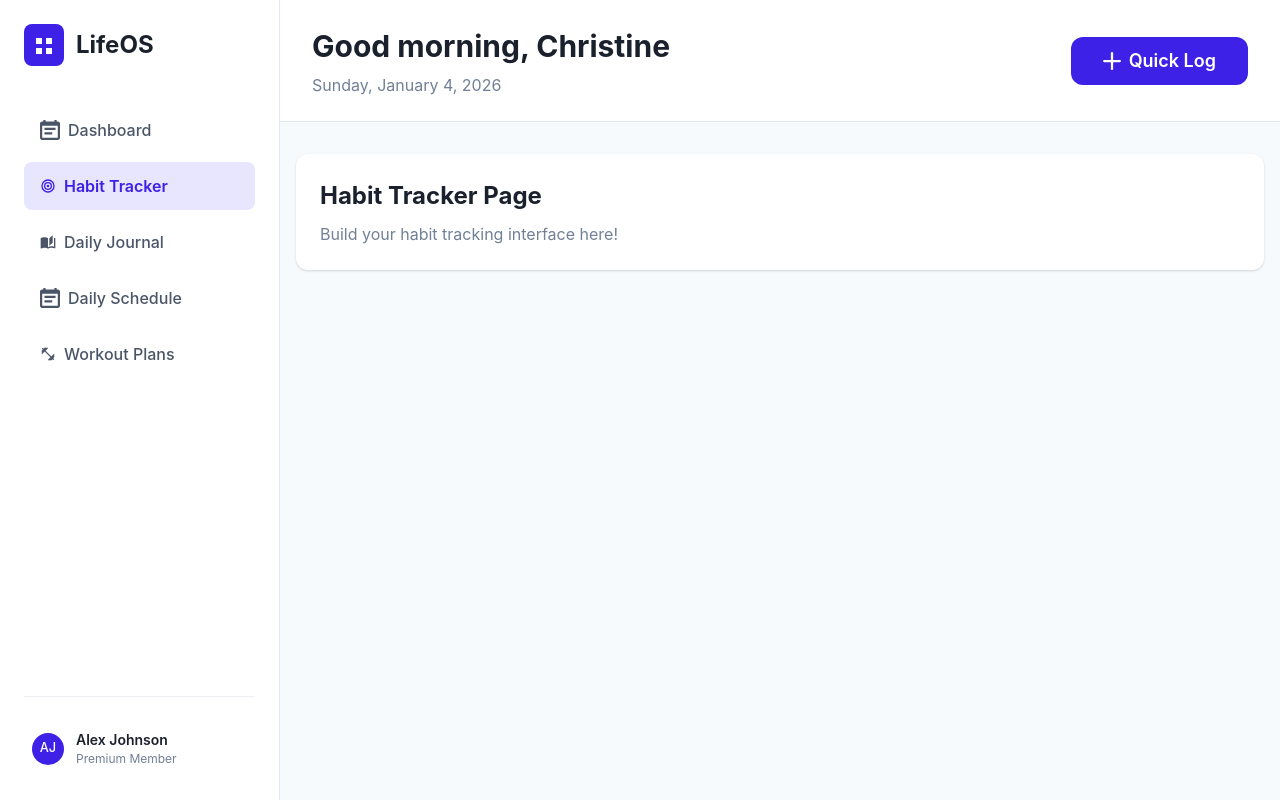
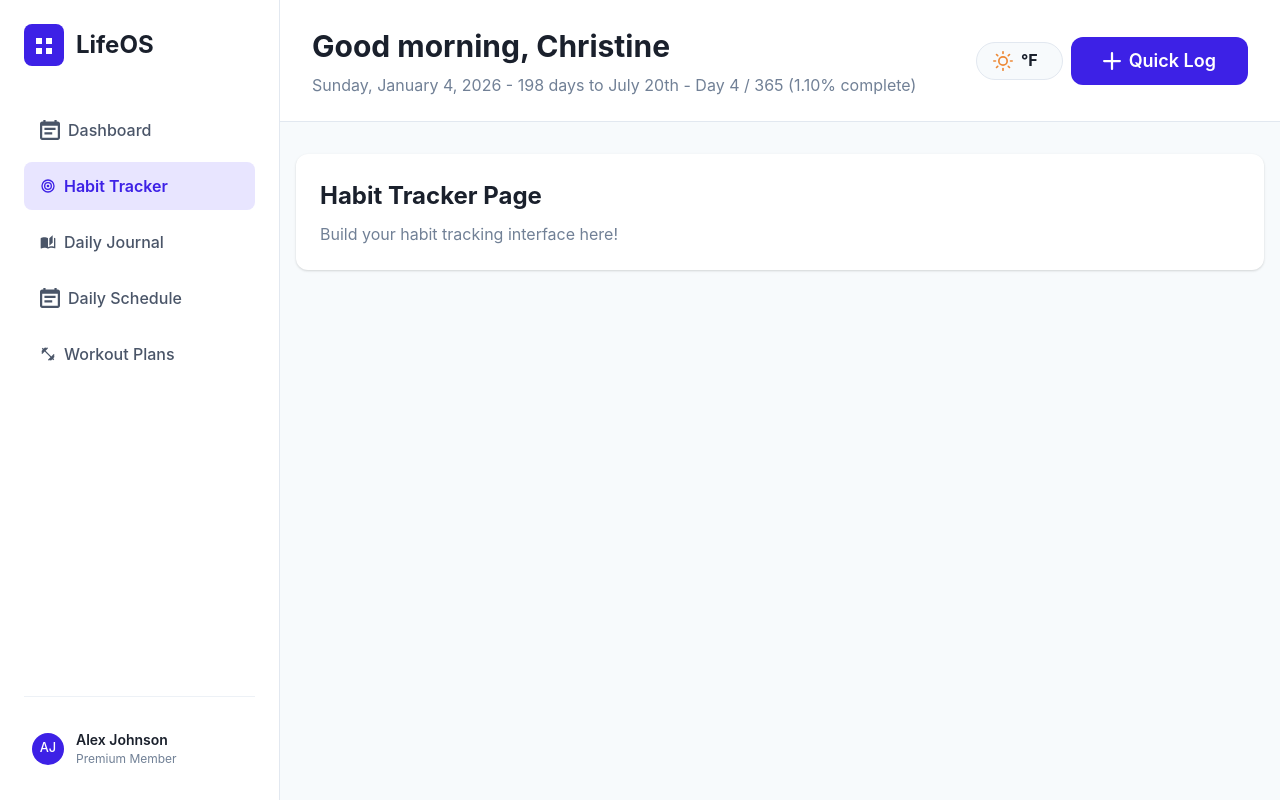
Before and after one commit to celuu/clap, a React (Create React App) app: page /habit-tracker in a window 1280 px wide. Built offline with nearby package versions, Linux system fonts and the light colour scheme; no server answers.

Commit message:
Add weather and countdown.

```diff
--- a/package.json
+++ b/package.json
@@ -19,6 +19,7 @@
     "framer-motion": "^12.23.26",
     "react": "^19.2.3",
     "react-dom": "^19.2.3",
+    "react-icons": "^5.5.0",
     "react-router-dom": "^7.11.0",
     "react-scripts": "5.0.1",
     "typescript": "^4.9.5",
--- a/src/components/Header.tsx
+++ b/src/components/Header.tsx
@@ -1,30 +1,79 @@
-import { Box, HStack, VStack, Text, Button, Icon } from '@chakra-ui/react';
-import { AddIcon } from '@chakra-ui/icons';
-
+import { Box, HStack, VStack, Text, Button, Icon, Badge, Tag } from '@chakra-ui/react';
+import { AddIcon, SunIcon } from '@chakra-ui/icons';
+import { useEffect, useState } from "react";
+import { weatherService } from "../services/weatherService";
+import { Weather } from "../types";
+import { getWeatherIcon } from "../utils/weatherIcons";
 interface HeaderProps {
   userName?: string;
   date?: string;
 }
 
 export const Header = ({ userName = 'Christine', date }: HeaderProps) => {
-  const today = date || new Date().toLocaleDateString('en-US', {
+
+  const [weather, setWeather] = useState<Weather | null>(null);
+
+  useEffect(() => {
+    weatherService.getCurrentWeather()
+      .then((data: Weather) => setWeather(data))
+      .catch((err) => console.error(err));
+  }, []);
+
+  const weatherIcon = getWeatherIcon(weather?.description || "sunny");
+
+  const today = new Date().toLocaleDateString('en-US', {
     weekday: 'long',
     month: 'long',
     day: 'numeric',
     year: 'numeric',
   });
+  const todayPST = new Date(today);
+  todayPST.setHours(0, 0, 0, 0);
+
+  const targetDate = new Date('2026-07-20T00:00:00-07:00'); // July 20, 2026 midnight PST
+
+  const countDownToJuly20 = Math.ceil((targetDate.getTime() - todayPST.getTime()) / (1000 * 60 * 60 * 24));
+  const startOfYear = new Date(todayPST.getFullYear(), 0, 1);
+  const dayOfTheYear = Math.floor((todayPST.getTime() - startOfYear.getTime()) / (1000 * 60 * 60 * 24)) + 1;
 
   return (
-    <Box w="full" bg="white" borderBottom="1px" borderColor="gray.200" px={8} py={6}>
+    <Box
+      w="full"
+      bg="white"
+      borderBottom="1px"
+      borderColor="gray.200"
+      px={8}
+      py={6}
+    >
       <HStack justify="space-between" align="center">
         <VStack align="flex-start" spacing={1}>
           <Text fontSize="3xl" fontWeight="bold">
             Good morning, {userName}
           </Text>
           <Text fontSize="md" color="gray.500">
-            {today}
+            {today} - {countDownToJuly20} days to July 20th - Day {dayOfTheYear} / 365 ({((dayOfTheYear / 365) * 100).toFixed(2)}% complete)
           </Text>
         </VStack>
+
+        <HStack spacing={2}>
+          <Tag
+            bg="gray.50"
+            borderRadius="full"
+            border="1px solid"
+            borderColor="gray.200"
+            px={4}
+            py={2}
+          >
+            <HStack spacing={2}>
+              <Icon as={weatherIcon.icon} color={weatherIcon.color} boxSize={5} />
+              <Text fontSize="md" color="gray.800" fontWeight="bold">
+                {weather?.temperature}°F
+              </Text>
+              <Text fontSize="md" color="gray.500">
+                {weather?.description}
+              </Text>
+            </HStack>
+          </Tag>
           <Button
             leftIcon={<Icon as={AddIcon} />}
             colorScheme="brand"
@@ -35,6 +84,7 @@ export const Header = ({ userName = 'Christine', date }: HeaderProps) => {
             Quick Log
           </Button>
         </HStack>
+      </HStack>
     </Box>
   );
 };
--- a/src/pages/Dashboard/index.tsx
+++ b/src/pages/Dashboard/index.tsx
@@ -48,10 +48,12 @@ const TargetIcon = () => (
 );
 
 export const Dashboard = () => {
+
+
   return (
     <>
+      <Container maxW="container.xl" py={8}>
 
-        <Container maxW="container.xl" py={8}>
         <VStack spacing={8} align="stretch">
           {/* Top Stats Grid */}
           <Grid templateColumns="repeat(3, 1fr)" gap={6}>
@@ -91,8 +93,8 @@ export const Dashboard = () => {
                   title="Daily Schedule"
                   iconColor="blue.500"
                   action={{
-                      label: 'View All',
-                      onClick: () => console.log('View all schedule'),
+                    label: "View All",
+                    onClick: () => console.log("View all schedule"),
                   }}
                 />
                 <VStack spacing={0} align="stretch" divider={<Divider />}>
@@ -148,13 +150,13 @@ export const Dashboard = () => {
                   title="Workout Plan"
                   iconColor="orange.500"
                 />
-                  <Box
-                    bg="gray.900"
-                    borderRadius="lg"
-                    p={6}
-                    color="white"
+                <Box bg="gray.900" borderRadius="lg" p={6} color="white">
+                  <Text
+                    fontSize="xs"
+                    fontWeight="semibold"
+                    color="gray.400"
+                    mb={2}
                   >
-                    <Text fontSize="xs" fontWeight="semibold" color="gray.400" mb={2}>
                     TODAY'S WORKOUT
                   </Text>
                   <Text fontSize="2xl" fontWeight="bold">
@@ -178,8 +180,8 @@ export const Dashboard = () => {
                   minH="150px"
                   border="none"
                   p={0}
-                    _focus={{ border: 'none', boxShadow: 'none' }}
-                    _placeholder={{ color: 'gray.400' }}
+                  _focus={{ border: "none", boxShadow: "none" }}
+                  _placeholder={{ color: "gray.400" }}
                 />
               </Card>
             </GridItem>
--- /dev/null
+++ b/src/services/weatherService.ts
@@ -0,0 +1,45 @@
+// src/services/weatherService.ts
+const WEATHER_API = process.env.REACT_APP_WEATHER_API;
+const BASE_URL = 'https://api.openweathermap.org/data/2.5';
+
+export const weatherService = {
+  async getCurrentWeather() {
+    try {
+      const response = await fetch(
+        `${BASE_URL}/weather?lat=37.71337629259278&lon=-121.88644296702584&appid=${WEATHER_API}&units=imperial`
+      );
+
+      if (!response.ok) {
+        throw new Error('Failed to fetch weather data');
+      }
+
+      const data = await response.json();
+      return {
+        temperature: data.main.temp,
+        description: data.weather[0].description,
+        humidity: data.main.humidity,
+        windSpeed: data.wind.speed,
+      };
+    } catch (error) {
+      console.error('Weather API error:', error);
+      throw error;
+    }
+  },
+
+  async getForecast(city: string, days: number = 5) {
+    try {
+      const response = await fetch(
+        `${BASE_URL}/forecast?q=${city}&appid=${WEATHER_API}&units=metric&cnt=${days * 8}`
+      );
+
+      if (!response.ok) {
+        throw new Error('Failed to fetch forecast data');
+      }
+
+      return await response.json();
+    } catch (error) {
+      console.error('Forecast API error:', error);
+      throw error;
+    }
+  }
+};
--- /dev/null
+++ b/src/utils/weatherIcons.ts
@@ -0,0 +1,29 @@
+import {
+  SunIcon,
+} from '@chakra-ui/icons';
+import { FaCloudRain, FaCloudSun, FaCloudShowersHeavy, FaBolt, FaSnowflake, FaSmog } from 'react-icons/fa';
+
+export const getWeatherIcon = (description: string): { icon: any; color: string } => {
+  const desc = description.toLowerCase();
+
+  if (desc.includes('clear') || desc.includes('sunny')) {
+    return { icon: SunIcon, color: 'orange.400' };
+  }
+  if (desc.includes('cloud')) {
+    return { icon: FaCloudSun, color: 'gray.400' };
+  }
+  if (desc.includes('rain') || desc.includes('drizzle')) {
+    return { icon: FaCloudRain, color: 'blue.400' };
+  }
+  if (desc.includes('thunder') || desc.includes('storm')) {
+    return { icon: FaBolt, color: 'yellow.500' };
+  }
+  if (desc.includes('snow')) {
+    return { icon: FaSnowflake, color: 'cyan.300' };
+  }
+  if (desc.includes('fog') || desc.includes('mist') || desc.includes('haze')) {
+    return { icon: FaSmog, color: 'gray.500' };
+  }
+
+  return { icon: SunIcon, color: 'orange.400' };
+};
```
Also changed, not shown: src/types/index.ts (+7 -0 lines), 1 other file (tests, documents, lock files or other folders). Lines whose indentation alone changed are shown as unchanged.
